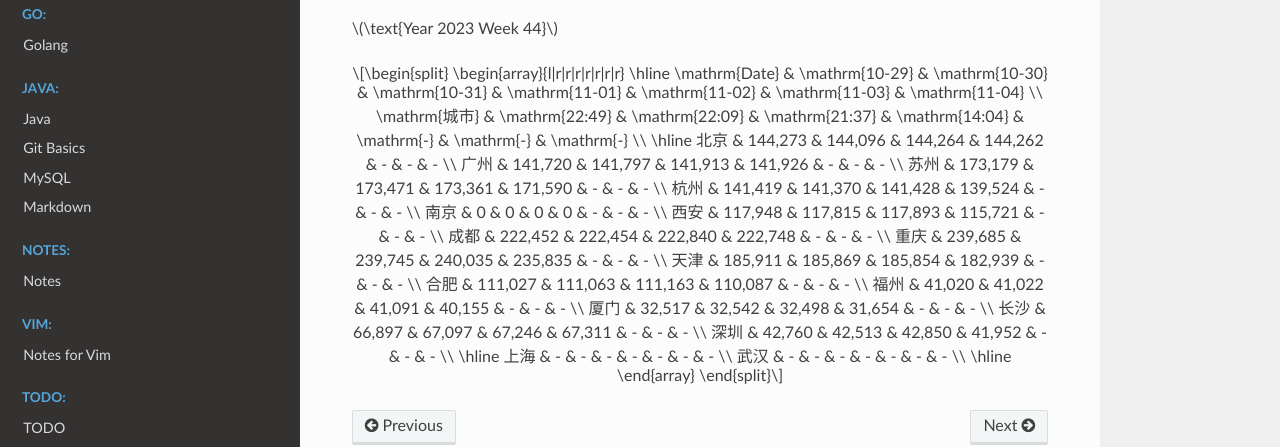
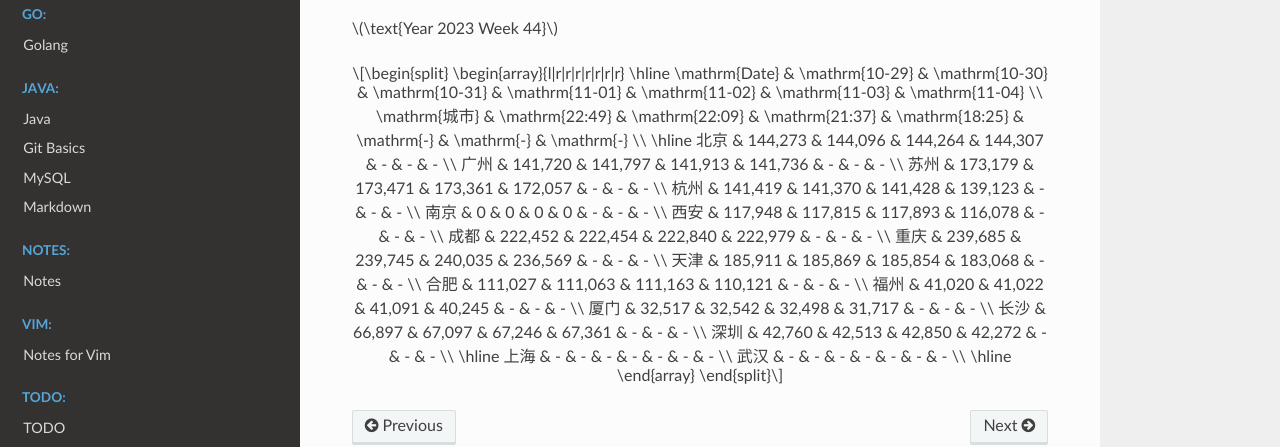
Before and after one commit to Pyrad/pyradnotes, a Sphinx documentation site: the page built from source/RealEstate/resalenumbers2023.md, in a window 1280 px wide and 900 px high, scrolled down 17105 px. Shown: the part 325-772 px from the top of the window. Built offline with Sphinx 7.4.7 and the Read the Docs theme 2.0.0, drawn with Linux system fonts in a browser that asks for light colours; a script that is not in the unit is left out.

Commit message:
Realestate Update resale numbers 2023-11-01 18:25

```diff
--- a/source/RealEstate/resalenumbers2023.md
+++ b/source/RealEstate/resalenumbers2023.md
@@ -1122,22 +1122,22 @@ $$
 \begin{array}{l|r|r|r|r|r|r|r}
 \hline
 \mathrm{Date} & \mathrm{10-29} & \mathrm{10-30} & \mathrm{10-31} & \mathrm{11-01} & \mathrm{11-02} & \mathrm{11-03} & \mathrm{11-04} \\
-\mathrm{城市} & \mathrm{22:49} & \mathrm{22:09} & \mathrm{21:37} & \mathrm{14:04} & \mathrm{-} & \mathrm{-} & \mathrm{-} \\
+\mathrm{城市} & \mathrm{22:49} & \mathrm{22:09} & \mathrm{21:37} & \mathrm{18:25} & \mathrm{-} & \mathrm{-} & \mathrm{-} \\
 \hline
-北京 & 144,273 & 144,096 & 144,264 & 144,262 & - & - & - \\
-广州 & 141,720 & 141,797 & 141,913 & 141,926 & - & - & - \\
-苏州 & 173,179 & 173,471 & 173,361 & 171,590 & - & - & - \\
-杭州 & 141,419 & 141,370 & 141,428 & 139,524 & - & - & - \\
+北京 & 144,273 & 144,096 & 144,264 & 144,307 & - & - & - \\
+广州 & 141,720 & 141,797 & 141,913 & 141,736 & - & - & - \\
+苏州 & 173,179 & 173,471 & 173,361 & 172,057 & - & - & - \\
+杭州 & 141,419 & 141,370 & 141,428 & 139,123 & - & - & - \\
 南京 & 0 & 0 & 0 & 0 & - & - & - \\
-西安 & 117,948 & 117,815 & 117,893 & 115,721 & - & - & - \\
-成都 & 222,452 & 222,454 & 222,840 & 222,748 & - & - & - \\
-重庆 & 239,685 & 239,745 & 240,035 & 235,835 & - & - & - \\
-天津 & 185,911 & 185,869 & 185,854 & 182,939 & - & - & - \\
-合肥 & 111,027 & 111,063 & 111,163 & 110,087 & - & - & - \\
-福州 & 41,020 & 41,022 & 41,091 & 40,155 & - & - & - \\
-厦门 & 32,517 & 32,542 & 32,498 & 31,654 & - & - & - \\
-长沙 & 66,897 & 67,097 & 67,246 & 67,311 & - & - & - \\
-深圳 & 42,760 & 42,513 & 42,850 & 41,952 & - & - & - \\
+西安 & 117,948 & 117,815 & 117,893 & 116,078 & - & - & - \\
+成都 & 222,452 & 222,454 & 222,840 & 222,979 & - & - & - \\
+重庆 & 239,685 & 239,745 & 240,035 & 236,569 & - & - & - \\
+天津 & 185,911 & 185,869 & 185,854 & 183,068 & - & - & - \\
+合肥 & 111,027 & 111,063 & 111,163 & 110,121 & - & - & - \\
+福州 & 41,020 & 41,022 & 41,091 & 40,245 & - & - & - \\
+厦门 & 32,517 & 32,542 & 32,498 & 31,717 & - & - & - \\
+长沙 & 66,897 & 67,097 & 67,246 & 67,361 & - & - & - \\
+深圳 & 42,760 & 42,513 & 42,850 & 42,272 & - & - & - \\
 \hline
 上海 & - & - & - & - & - & - & - \\
 武汉 & - & - & - & - & - & - & - \\
```
Also changed, not shown: 1 other file.
